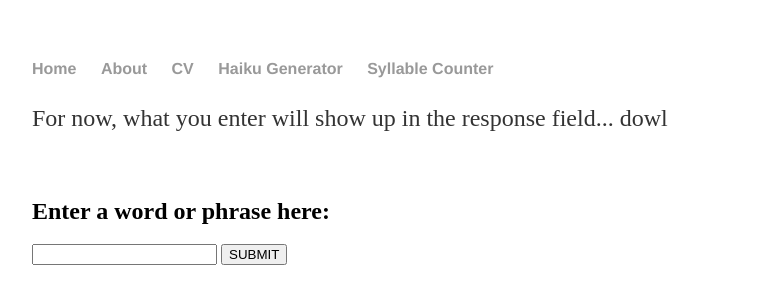
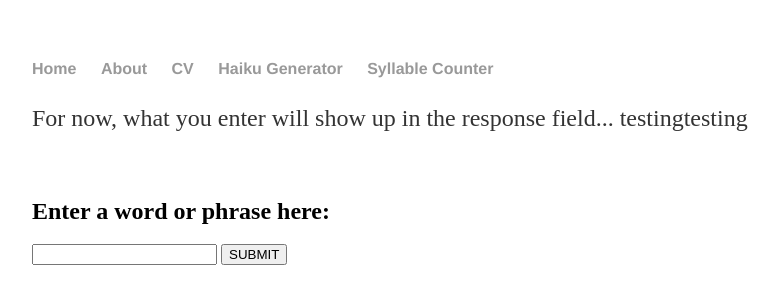
Before and after one commit to SeanEFletcher/SeanEFletcher.github.io, a Jekyll site: the page built from syllable/index.html, in a window 1280 px wide. Shown: the top 300 px of the page, without its empty margins (160-939 px from the left). Built offline with Jekyll 4.4.1, drawn with Linux system fonts in a browser that asks for light colours; part of the change alters nothing that is shown.

Commit message:
Update index.html

```diff
--- a/syllable/index.html
+++ b/syllable/index.html
@@ -2,7 +2,7 @@
 layout: default
 title: Syllable Counter
 ---
-<p> For now, what you enter will show up in the response field... dowl</p><br>
+<p> For now, what you enter will show up in the response field... testingtesting</p><br>
 <h2 id="prompt">Enter a word or phrase here:</h2>
 
       <form id="form" autocomplete="off">
@@ -21,13 +21,13 @@ title: Syllable Counter
 const getTheCount = () => {
       const url = 'https://pzo2bxjyp4.execute-api.us-east-2.amazonaws.com/SyllableStage01';
       const inputString01 = document.getElementById('input01').value;
-      const queryParam = 'theInputString='
+      const queryParam = 'theInputString=';
       const endpoint = url + '?' + queryParam + inputString01;
       const xhr = new XMLHttpRequest();
       xhr.responseType = 'json';
       xhr.onreadystatechange = () => {
         if (xhr.readyState === XMLHttpRequest.DONE) {
-          renderResponse(xhr.response)
+          addToResponseField(xhr.response);
         }
       };
       xhr.open('GET', endpoint);
@@ -44,7 +44,7 @@ const displaySuggestions = (response01) => {
       while(responseField.firstChild){
             responseField.removeChild(responseField.firstChild);
       };
-      addToResponseField(response01);
+      getTheCount();
 };
 
 const addToResponseField = (response01) => {
@@ -52,7 +52,9 @@ const addToResponseField = (response01) => {
             console.log(res.status);
             return;
       } else {
+            printPoop();
             console.log(response01);
+            printPoop();
             /*
             let inputString = document.getElementById('input01').value;
             document.getElementById("responseField").innerHTML = `<p>This is what you typed into the box::</p><ol>${inputString}</ol>`;
```
